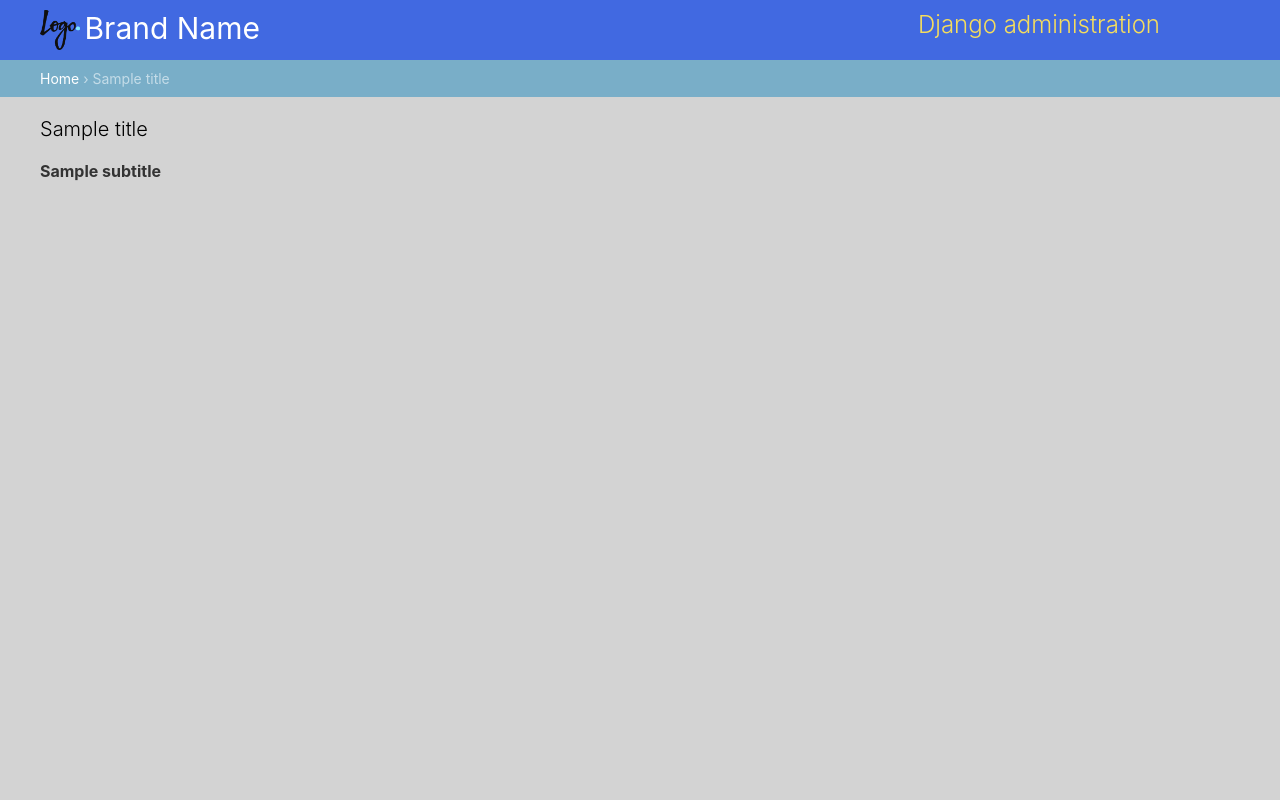
After one commit to KrisTof-er/django_training, a Django app: template templates/admin/base_site.html in a window 1280 px wide. The commit adds this page. Run offline with Django 4.2, Linux system fonts and the light colour scheme; the template is opened without the code that fills it: most values are stand-ins (such as "Sample title", 1, 10 or a date in 2020).

Commit message:
:sparkler::police_officer: Edit Admin Panel style

```diff
--- a/landingpagewebsite/static/external.css
+++ b/landingpagewebsite/static/external.css
@@ -31,6 +31,7 @@
     transition: 0.5s ease-in-out;
 }
 
+/* Other */
 .slider_h {
     height: 60px;
     width: 50%;
@@ -53,7 +54,6 @@
 
 .text-title {
     color: rgb(10, 77, 125);
-    /*font-family: Arial, serif;*/
     font-size: 2em;
     text-align: center;
     padding-top: 7%;
@@ -69,8 +69,6 @@
 }
 
 .class_form {
-    /*color: #fff;*/
-    /*font-size: 2em;*/
     text-align: center;
     padding-bottom: 7%;
 }
--- /dev/null
+++ b/templates/admin/base_site.html
@@ -0,0 +1,66 @@
+{% extends "admin/base.html" %}
+{% load static %}
+<link href="{% static 'external.css' %}" rel="stylesheet">
+
+
+{% block title %}
+    {% if subtitle %}{{ subtitle }} | {% endif %}{{ title }} |
+    {{ site_title|default:_('Django site admin') }}
+{% endblock %}
+
+{% block extrastyle %}
+    <style>
+        body {
+            background-color: lightgray;
+        }
+
+        h1 {
+            color: #000000;
+        }
+
+        #header {
+            background-color: royalblue;
+        }
+
+        #branding {
+            width: 95%;
+        }
+
+        .logo-top {
+            font-size: 30px;
+            display: inline-flex;
+            text-align: center;
+            justify-content: space-between;
+            width: 220px;
+        }
+
+        #branding {
+            display: flex;
+            justify-content: space-between;
+        }
+
+        .actions label {
+            padding-left: 15px;
+        }
+
+        fieldset.module.aligned {
+            margin-bottom: 10px;
+        }
+
+        .paginator {
+            width: 525px;
+        }
+    </style>
+{% endblock %}
+
+{% block branding %}
+    <a class="logo-top" href="/">
+        <img src="{% static 'img/Logo.png' %}" width="40" height="40" class="d-inline-block align-top" alt=""
+            loading="lazy">
+        <span>Brand Name</span>
+    </a>
+
+    <h1 id="site-name"><a href="{% url 'admin:index' %}">{{ site_header|default:_('Django administration') }}</a></h1>
+{% endblock %}
+
+{% block nav-global %}{% endblock %}
```
